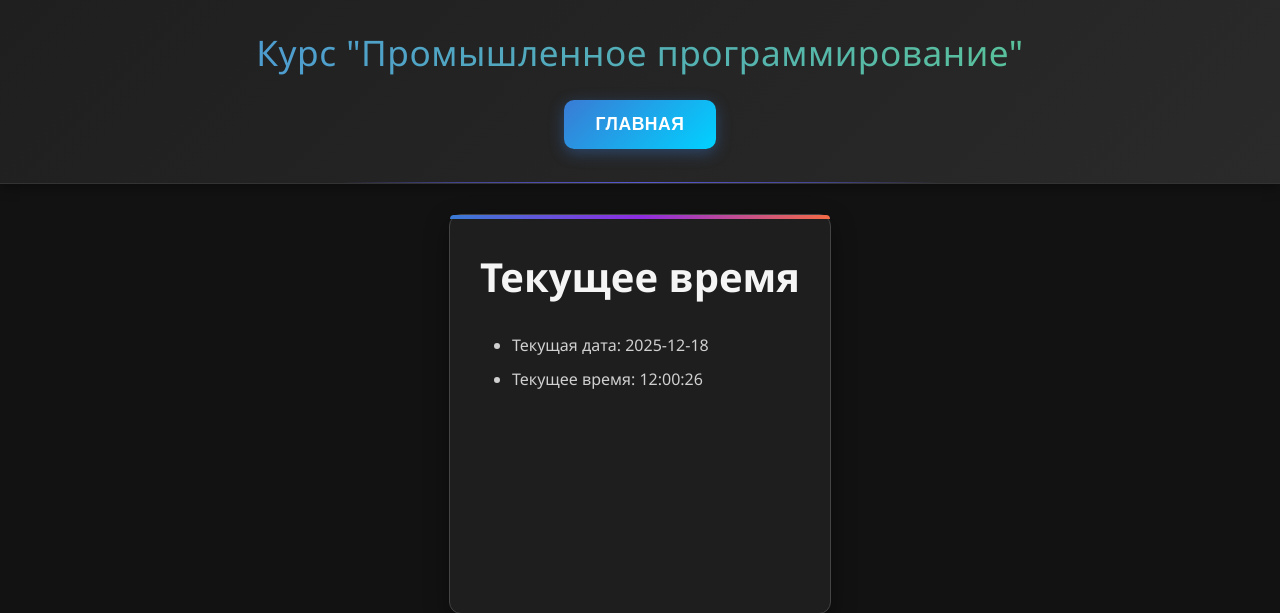
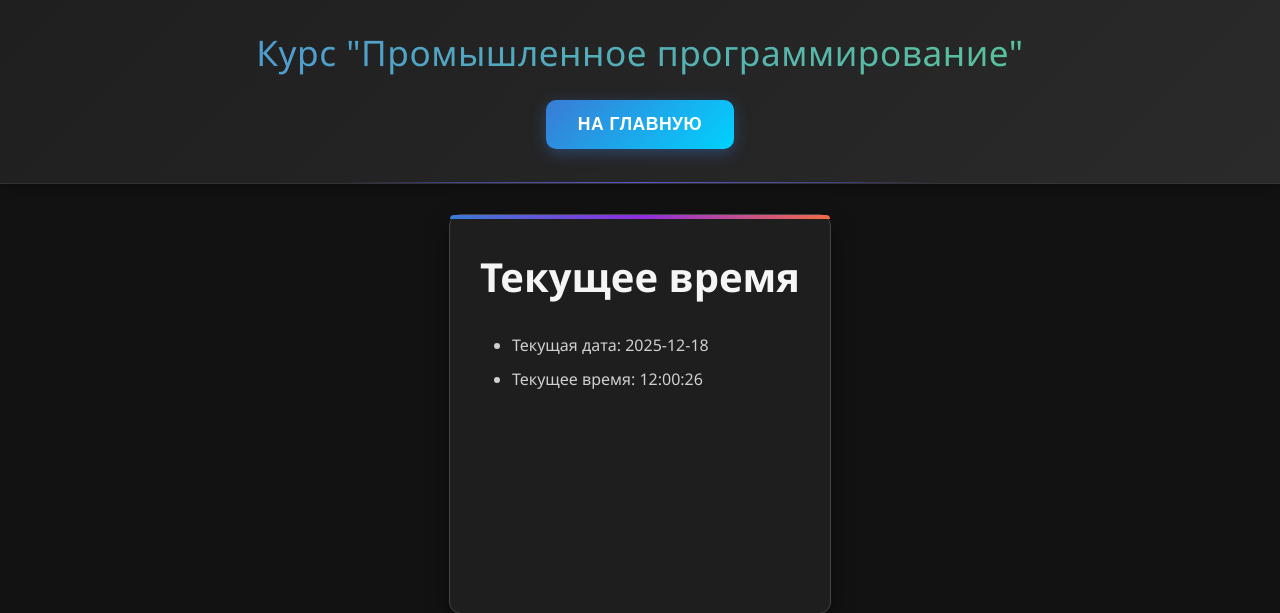
Before and after one commit to goodassumption/Django_first, a Django app: page /time/ in a window 1280 px wide. Shown: the top 613 px of the page. Run offline with Django 5.2, Linux system fonts and the light colour scheme.

Commit message:
some changes

```diff
--- a/server/django_first/templates/time.html
+++ b/server/django_first/templates/time.html
@@ -1,11 +1,5 @@
 {% extends 'base.html' %}
 {% load static %}
-
-{% block header_nav %}
-<nav>
-    <button onclick="location.href='{% url 'index' %}'">Главная</button>
-</nav>
-{% endblock header_nav %}
 
 {% block content %}
 <h1>Текущее время</h1>
--- a/server/templates/base.html
+++ b/server/templates/base.html
@@ -13,6 +13,9 @@
     <header>
         <h1>Курс "Промышленное программирование"</h1>
         {% block header_nav %}
+        <nav>
+            <button onclick="location.href='{% url 'index' %}'">На главную</button>
+        </nav>
         {% endblock header_nav %}
     </header>
 
```
